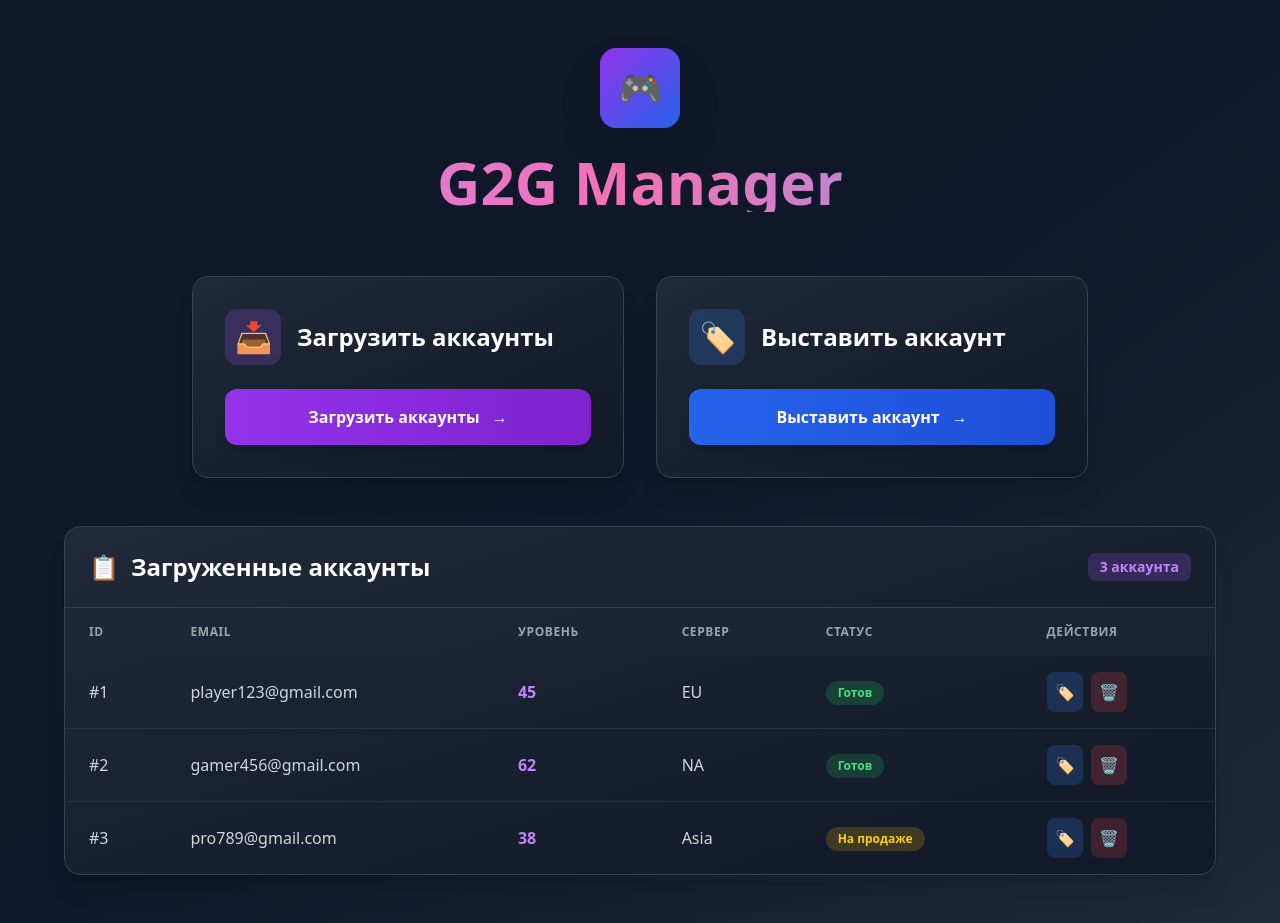
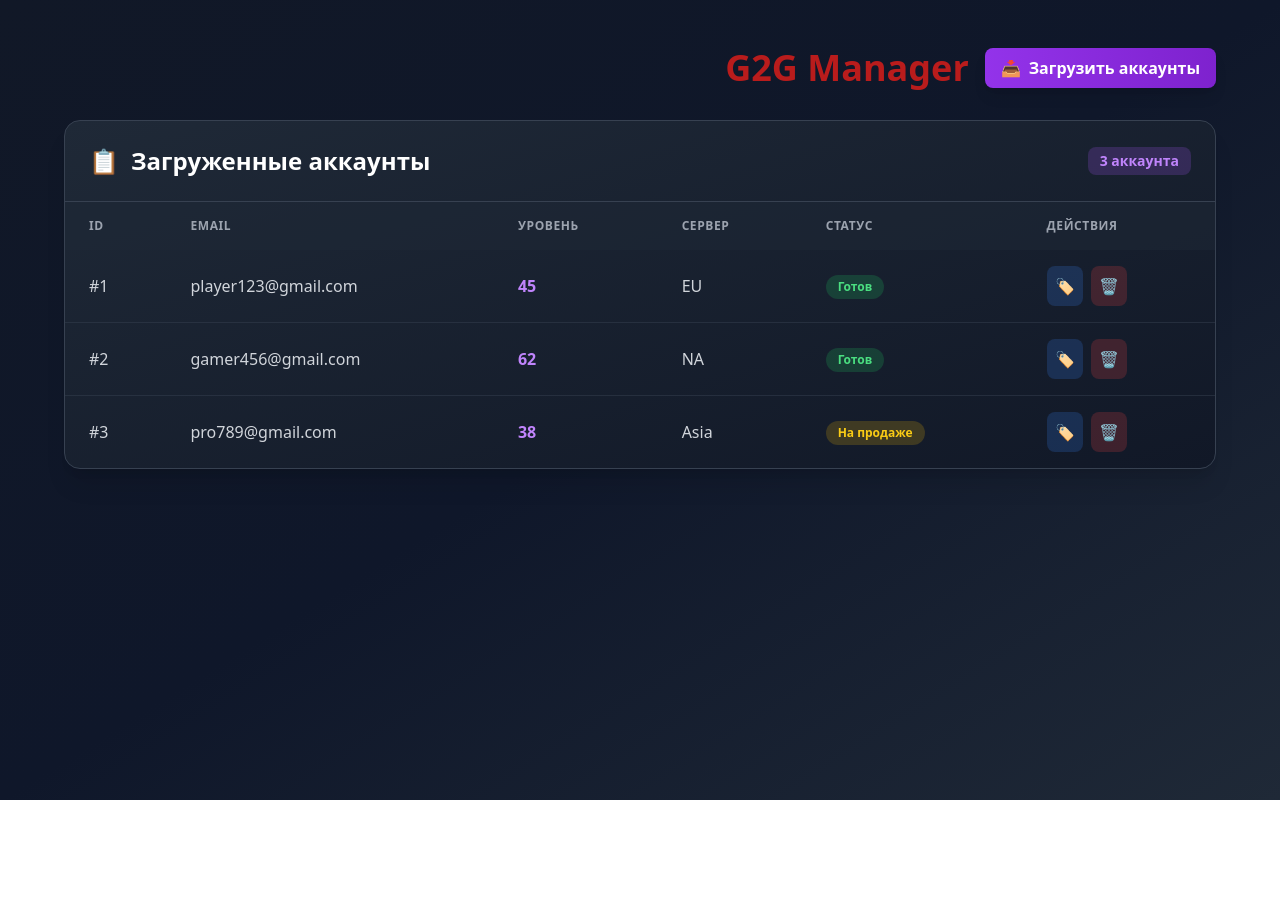
Before and after one commit to Nanotheslayer/listing-app, a SvelteKit app: page / in a window 1280 px wide. After the commit the page ends 800 px from the top, so only its background shows below. Built offline with nearby package versions, Linux system fonts and the light colour scheme.

Commit message:
main page frontend update

```diff
--- a/src/routes/+page.svelte
+++ b/src/routes/+page.svelte
@@ -18,24 +18,19 @@
       await new Promise(resolve => setTimeout(resolve, 1000));
       statusMessage = "Аккаунты успешно загружены!";
       messageType = "success";
+
+      // Автоматически скрыть сообщение через 3 секунды
+      setTimeout(() => {
+        statusMessage = "";
+      }, 3000);
     } catch (error) {
       statusMessage = `Ошибка загрузки: ${error}`;
       messageType = "error";
-    } finally {
-      loading = false;
-    }
-  }
 
-  async function listAccount() {
-    loading = true;
+      // Автоматически скрыть сообщение об ошибке через 3 секунды
+      setTimeout(() => {
         statusMessage = "";
-    try {
-      await new Promise(resolve => setTimeout(resolve, 1000));
-      statusMessage = "Аккаунт выставлен на продажу!";
-      messageType = "success";
-    } catch (error) {
-      statusMessage = `Ошибка выставления: ${error}`;
-      messageType = "error";
+      }, 3000);
     } finally {
       loading = false;
     }
@@ -44,75 +39,30 @@
 
 <main class="min-h-screen bg-gradient-to-br from-gray-900 via-slate-900 to-gray-800">
   <div class="container mx-auto px-6 py-12">
-    <div class="text-center mb-16">
-      <div class="inline-flex items-center justify-center w-20 h-20 bg-gradient-to-br from-purple-600 to-blue-600 rounded-2xl shadow-2xl mb-6">
-        <span class="text-4xl">🎮</span>
-      </div>
-      <h1 class="text-6xl font-bold bg-gradient-to-r from-purple-400 via-pink-400 to-blue-400 bg-clip-text text-transparent">
+    <div class="max-w-6xl mx-auto mb-8 flex justify-end items-center gap-4">
+      <h1 class="text-4xl font-bold text-red-700">
         G2G Manager
       </h1>
-    </div>
-
-    <div class="grid md:grid-cols-2 gap-8 max-w-4xl mx-auto mb-12">
-      <div class="group relative bg-gradient-to-br from-gray-800 to-gray-900 rounded-2xl p-8 border border-gray-700 hover:border-purple-500 transition-all duration-300 shadow-xl hover:shadow-purple-500/20 hover:-translate-y-1">
-        <div class="absolute inset-0 bg-gradient-to-br from-purple-600/10 to-transparent opacity-0 group-hover:opacity-100 rounded-2xl transition-opacity duration-300"></div>
-        <div class="relative">
-          <div class="flex items-center gap-4 mb-6">
-            <div class="w-14 h-14 bg-purple-500/20 rounded-xl flex items-center justify-center group-hover:scale-110 transition-transform">
-              <span class="text-3xl">📥</span>
-            </div>
-            <h2 class="text-2xl font-bold text-white">Загрузить аккаунты</h2>
-          </div>
       <button
         onclick={loadAccounts}
         disabled={loading}
-            class="w-full px-6 py-4 bg-gradient-to-r from-purple-600 to-purple-700 text-white font-semibold rounded-xl hover:from-purple-500 hover:to-purple-600 active:scale-95 transition-all duration-200 shadow-lg hover:shadow-purple-500/50 disabled:opacity-50 disabled:cursor-not-allowed disabled:hover:scale-100 flex items-center justify-center gap-3"
+        class="px-4 py-2 bg-gradient-to-r from-purple-600 to-purple-700 text-white font-semibold rounded-lg hover:from-purple-500 hover:to-purple-600 active:scale-95 transition-all duration-200 shadow-lg hover:shadow-purple-500/50 disabled:opacity-50 disabled:cursor-not-allowed flex items-center gap-2"
       >
         {#if loading}
-              <svg class="animate-spin h-5 w-5" viewBox="0 0 24 24">
+          <svg class="animate-spin h-4 w-4" viewBox="0 0 24 24">
             <circle class="opacity-25" cx="12" cy="12" r="10" stroke="currentColor" stroke-width="4" fill="none"></circle>
             <path class="opacity-75" fill="currentColor" d="M4 12a8 8 0 018-8V0C5.373 0 0 5.373 0 12h4zm2 5.291A7.962 7.962 0 014 12H0c0 3.042 1.135 5.824 3 7.938l3-2.647z"></path>
           </svg>
           <span>Загрузка...</span>
         {:else}
+          <span>📥</span>
           <span>Загрузить аккаунты</span>
-              <span>→</span>
         {/if}
       </button>
     </div>
-      </div>
-
-      <div class="group relative bg-gradient-to-br from-gray-800 to-gray-900 rounded-2xl p-8 border border-gray-700 hover:border-blue-500 transition-all duration-300 shadow-xl hover:shadow-blue-500/20 hover:-translate-y-1">
-        <div class="absolute inset-0 bg-gradient-to-br from-blue-600/10 to-transparent opacity-0 group-hover:opacity-100 rounded-2xl transition-opacity duration-300"></div>
-        <div class="relative">
-          <div class="flex items-center gap-4 mb-6">
-            <div class="w-14 h-14 bg-blue-500/20 rounded-xl flex items-center justify-center group-hover:scale-110 transition-transform">
-              <span class="text-3xl">🏷️</span>
-            </div>
-            <h2 class="text-2xl font-bold text-white">Выставить аккаунт</h2>
-          </div>
-          <button
-            onclick={listAccount}
-            disabled={loading}
-            class="w-full px-6 py-4 bg-gradient-to-r from-blue-600 to-blue-700 text-white font-semibold rounded-xl hover:from-blue-500 hover:to-blue-600 active:scale-95 transition-all duration-200 shadow-lg hover:shadow-blue-500/50 disabled:opacity-50 disabled:cursor-not-allowed disabled:hover:scale-100 flex items-center justify-center gap-3"
-          >
-            {#if loading}
-              <svg class="animate-spin h-5 w-5" viewBox="0 0 24 24">
-                <circle class="opacity-25" cx="12" cy="12" r="10" stroke="currentColor" stroke-width="4" fill="none"></circle>
-                <path class="opacity-75" fill="currentColor" d="M4 12a8 8 0 018-8V0C5.373 0 0 5.373 0 12h4zm2 5.291A7.962 7.962 0 014 12H0c0 3.042 1.135 5.824 3 7.938l3-2.647z"></path>
-              </svg>
-              <span>Обработка...</span>
-            {:else}
-              <span>Выставить аккаунт</span>
-              <span>→</span>
-            {/if}
-          </button>
-        </div>
-      </div>
-    </div>
 
     {#if statusMessage}
-      <div class="max-w-4xl mx-auto mb-12">
+      <div class="max-w-4xl mx-auto mb-12 animate-fade-out">
         <div class="rounded-xl p-6 border {messageType === 'success' ? 'bg-green-500/10 border-green-500/30' : messageType === 'error' ? 'bg-red-500/10 border-red-500/30' : 'bg-blue-500/10 border-blue-500/30'}">
           <div class="flex items-center gap-4">
             <div class="w-10 h-10 rounded-full flex items-center justify-center {messageType === 'success' ? 'bg-green-500/20' : messageType === 'error' ? 'bg-red-500/20' : 'bg-blue-500/20'}">
@@ -199,3 +149,21 @@
     </div>
   </div>
 </main>
+
+<style>
+  @keyframes fade-out {
+    0% {
+      opacity: 1;
+    }
+    70% {
+      opacity: 1;
+    }
+    100% {
+      opacity: 0;
+    }
+  }
+
+  .animate-fade-out {
+    animation: fade-out 3s ease-out forwards;
+  }
+</style>
```
Lines whose indentation alone changed are shown as unchanged.
